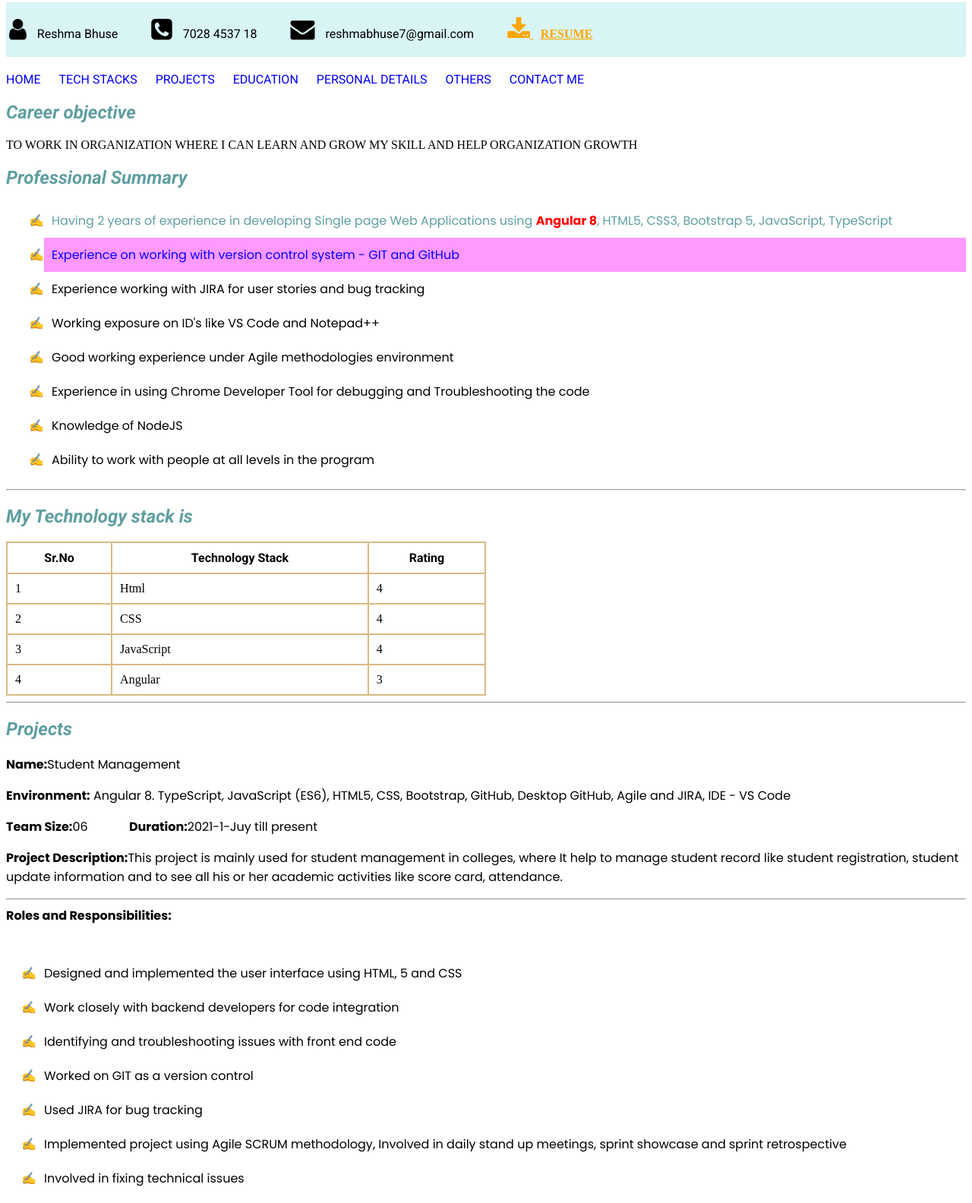
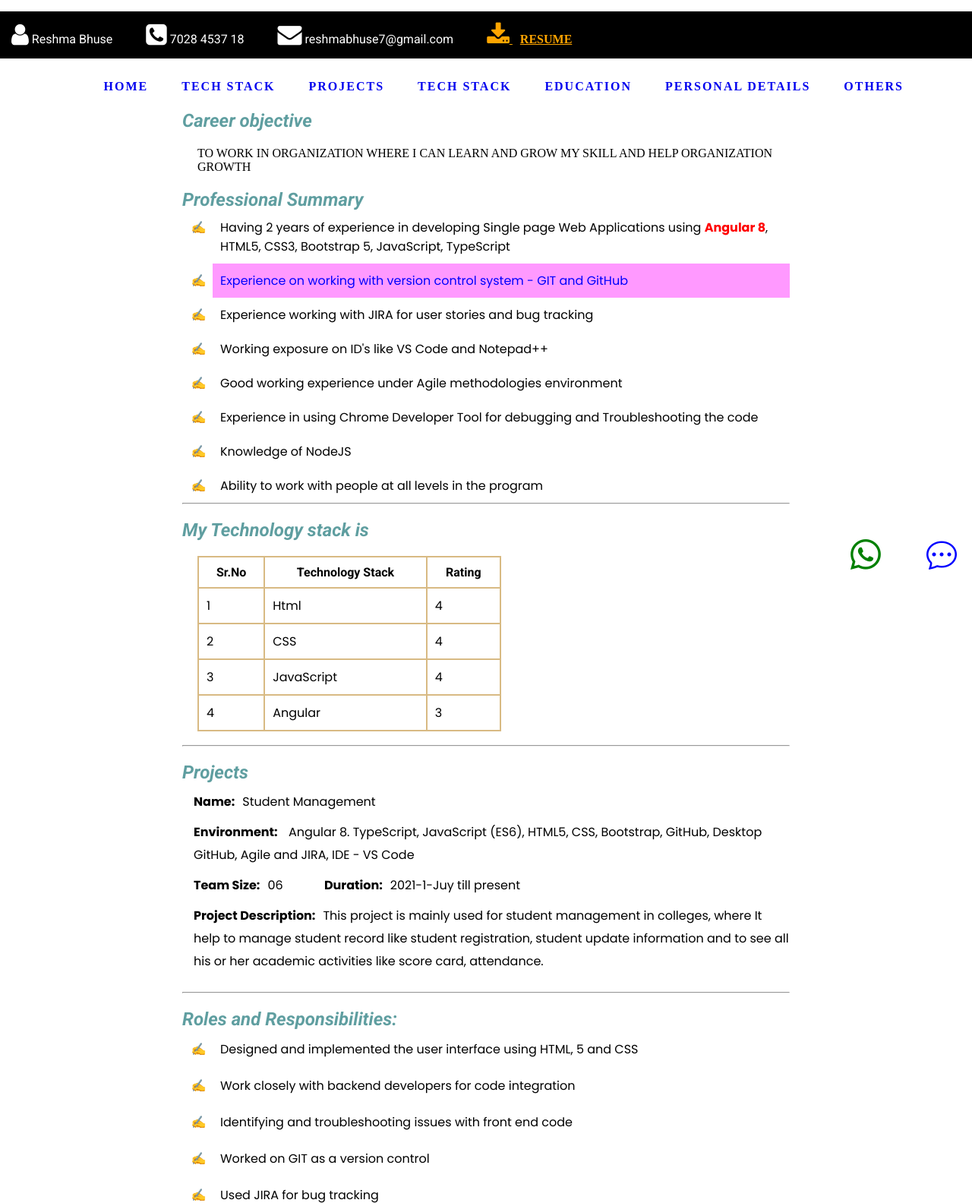
Before and after one commit to RbBhuse/my-profile, a plain HTML site: page index.html in a window 1280 px wide. Shown: the part 5-1589 px from the top of the page at 76% size. Drawn offline with nearby package versions, Linux system fonts and the light colour scheme.

Commit message:
Fix the header and Nav section using position property
Fix the header and Nav section using position property

```diff
--- a/index.html
+++ b/index.html
@@ -7,122 +7,11 @@
     <!-- CDN Link -->
 
     <link rel="stylesheet" href="https://cdnjs.cloudflare.com/ajax/libs/font-awesome/4.7.0/css/font-awesome.min.css">
-<!-- Font Family link-->
-<link rel="preconnect" href="https://fonts.googleapis.com">
-<link rel="preconnect" href="https://fonts.gstatic.com" crossorigin>
-<link href="https://fonts.googleapis.com/css2?family=Itim&family=Poppins:ital,wght@0,100;0,200;0,300;0,400;0,500;0,600;0,700;0,800;0,900;1,100;1,200;1,300;1,400;1,500;1,600;1,700;1,800;1,900&family=Roboto:ital,wght@0,100;0,300;0,400;0,500;0,700;0,900;1,100;1,300;1,400;1,500;1,700;1,900&display=swap" rel="stylesheet">
-<style>
-
-header{
-
-padding: 2px;
-
-background-color: rgb(216, 244, 245);
-
-}
-
-#resume{
-
-color: orange;
-
-font-weight: bolder;
-
-}
-
-.heading{
-
-color: cadetblue;
-
-font-style: italic;
-font-family: "Roboto", sans-serif;
-
-}
-
-.header-info{
-
-margin-right: 40px;
-
-margin-left: 10px;
-font-family: "Roboto", sans-serif;
-
-}
-
-#resume-text{
-
-margin-left: 10px;
-
-}
-.listSummary{
-  font-family: "Poppins", sans-serif;
-}
-.listSummary li{
-list-style-type: none;
-margin-left: 10px;
-}
-.listSummary li::marker{
-content:"✍️";
-}
-nav{
-  margin-top: 20px;
-}
-.nav-info{
-  margin-right: 20px;
-  text-decoration: none;
-  font-family: "Roboto", sans-serif;
-}
-li{
-  padding: 10px;
-}
-#angular{
-  color:red;
-  font-weight: bold;
-}
-#gitHub{
-  color: blue;
-  background-color: #ff99ff;
-}
-table,th,td,tr{
-  border: 2px solid rgb(216, 186, 131);
-  border-collapse: collapse;
-
-}
-td,th{
-  padding: 10px;
-}
-.techTable{
-  width: 50%;
-}
-.footer-icon{
-  margin-right: 30px;;
-}
-th{
-  font-family: "Roboto", sans-serif;
-}
-.roles li{
-  font-family: "Poppins", sans-serif;
-  list-style-type: none;
-}
-.roles li::marker{
-  content:"✍️";
-  margin-left: 10px;
-}
-#projectDesc::selection{
-
-background-color: rgb(241, 193, 104);
-
-}
-  #duration{
-    margin-left: 50px;
-  }
-  </style>
+<!--External CSS-->
+<link rel="stylesheet" href="style.css">
 </head>
 <body>
     <!-- Header section -->
-
-    <header>
-<p>
-
-
 
     <header>
 
@@ -141,7 +30,7 @@ background-color: rgb(241, 193, 104);
       <a href="assets/resume.pdf" download id="resume">  <i class="fa fa-download fa-2x" aria-hidden="true"></i> <span id="resume-text">RESUME</span>  </a>
 
 </header>
-</p>
+
 
 
     </header>
@@ -150,29 +39,38 @@ background-color: rgb(241, 193, 104);
 
     <!-- Navigation Section -->
 
-    <nav>
-<a href="#home" class="nav-info">HOME</a>
-<a href="#teckStack" class="nav-info">TECH STACKS</a>
-<a href="#project" class="nav-info">PROJECTS</a>
-<a href="#education" class="nav-info">EDUCATION</a>
-<a href="personalDetails.html" class="nav-info">PERSONAL DETAILS</a>
-<a href="others.html" class="nav-info">OTHERS</a>
-<a href="#contactMe" class="nav-info">CONTACT ME</a>
+    <nav id="navSection">
+
+      <ul>
+
+        <li><a href="#home">HOME</a> </li>
+
+        <li><a href="#techStack">TECH STACK</a> </li>
+
+        <li><a href="#project">PROJECTS</a></li>
+        <li><a href="#techStack">TECH STACK</a> </li>
+
+        <li><a href="#education">EDUCATION</a></li>
+
+        <li><a href="personalDetail.html" target="_blank">PERSONAL DETAILS</a></li>
+
+        <li> <a href="others.html" target="_blank">OTHERS</a></li>
+
+      </ul>
+
     </nav>
-
-
-
     <!-- Main Section -->
-
+    <section id="container">
       <section id="career">
-
   <!-- Career objective  Section -->
-<section>
+  <section id="career">
   <h2 class="heading">Career objective</h2>
   <p class="allContent">
     TO WORK IN ORGANIZATION WHERE I CAN LEARN AND GROW MY SKILL AND HELP ORGANIZATION GROWTH
   </p>
   </section>
+
+
   <!-- HOME Section -->
 
   <section id="home">
@@ -181,7 +79,7 @@ background-color: rgb(241, 193, 104);
 
       <ul class="listSummary">
 
-      <li style="color:cadetblue">Having 2 years of experience in developing Single page Web Applications using  <span id ="angular">Angular 8</span>, HTML5, CSS3, Bootstrap 5, JavaScript, TypeScript</li>
+        <li id="web">Having 2 years of experience in developing Single page Web Applications using  <span id ="angular">Angular 8</span>, HTML5, CSS3, Bootstrap 5, JavaScript, TypeScript</li>
 
         <li id="gitHub">Experience on working with version control system - GIT and GitHub</li>
 
@@ -239,7 +137,7 @@ background-color: rgb(241, 193, 104);
       </table>
 
     </section>
-
+  <br>
     <hr>
 
 
@@ -249,7 +147,7 @@ background-color: rgb(241, 193, 104);
     <section id="project">
 
       <h2 class="heading">Projects</h2>
-<div class="listSummary">
+  <div class="projectInfo">
       <p><b>Name:</b>Student Management </p>
 
       <p><b>Environment:</b> Angular 8. TypeScript, JavaScript (ES6), HTML5, CSS, Bootstrap, GitHub, Desktop GitHub, Agile and JIRA, IDE - VS Code<br>
@@ -259,12 +157,10 @@ background-color: rgb(241, 193, 104);
 
       <p id="projectDesc"><b>Project Description:</b>This project is mainly used for student management in colleges, where It help to manage student record like student registration, student update information and to see all his or her academic activities like score card, attendance.<br>
         </p>
-
+      <br>
       <hr>
-    <strong>Roles and Responsibilities:</strong><br>
-     <br>
       </div>
-
+      <h2 class="heading">Roles and Responsibilities:</h2>
     <ol  class="roles">
         <li>Designed and implemented the user interface using HTML, 5 and CSS</li>
         <li>Work closely with backend developers for code integration</li>
@@ -282,17 +178,13 @@ background-color: rgb(241, 193, 104);
 
     </section>
 
-
-
-
-
     <!-- Education Section -->
 
     <section id="education">
 
       <h2 class="heading">Education Details</h2>
 
-    <table>
+      <table class="techTable">
           <thead>
             <tr>
             <th>Qualification</th>
@@ -329,13 +221,13 @@ background-color: rgb(241, 193, 104);
     </section>
 
       </section>
-
+  <br>
    <hr>
 
       <!-- Footer section -->
        <br>
-    <footer>
-      <p  style="color: #003300; font-weight: bold;">FOLLOW US ON:</p>
+      <footer id="footerSection">
+        <h3 class="heading">FOLLOW US ON:</h3> <br>
        <a href="https://www.instagram.com/" target="_blank"><i class="fa fa-instagram fa-2x footer-icon" aria-hidden="true"></i></a>
 
         <a href="https://www.linkedin.com/" target="_blank"><i class="fa fa-linkedin-square fa-2x footer-icon" aria-hidden="true"></i></a>
@@ -343,17 +235,21 @@ background-color: rgb(241, 193, 104);
         <a href="https://www.facebook.com/" target="_blank"><i class="fa fa-facebook-official fa-2x footer-icon" aria-hidden="true"></i></a>
 
       </footer>
-        <br>
-        <br>
 
-        <section id="contactMe" class="allContent">
+          <section id="contactMe">
 
               <!-- Copy write section -->
 
-            Copyright &copy;2024 Reshma Bhuse, Inc. All rights reserved.
+              <br>Copyright &copy;2024 Reshma Bhuse, Inc. All rights reserved.
 
             </section>
 
+          </section>
 
+<!-- Chat Icon Section -->
+<section class="chatIcon">
+  <span><i class="bi bi-whatsapp "></i></span>
+    <span><i class="bi bi-chat-dots"></i></span>
+</section>
 </body>
 </html>
--- /dev/null
+++ b/style.css
@@ -0,0 +1,187 @@
+@import url('https://fonts.googleapis.com/css2?family=Poppins:ital,wght@0,100;0,200;0,300;0,400;0,500;0,600;0,700;0,800;0,900;1,100;1,200;1,300;1,400;1,500;1,600;1,700;1,800;1,900&family=Roboto:ital,wght@0,100;0,300;0,400;0,500;0,700;0,900;1,100;1,300;1,400;1,500;1,700;1,900&display=swap');
+@import url("https://cdn.jsdelivr.net/npm/bootstrap-icons@1.11.3/font/bootstrap-icons.min.css");
+*{
+    margin: 0;
+    box-sizing: border-box;
+    list-style-type: none;
+
+}
+ /* header section */
+header{
+
+padding: 15px;
+
+background-color:black;
+color: white;
+position: fixed;
+width: 100%;
+
+}
+
+#resume{
+
+color: orange;
+
+font-weight: bolder;
+
+}
+/* all heading in page */
+.heading{
+
+color: cadetblue;
+
+font-style: italic;
+font-family: "Roboto", sans-serif;
+margin-top: 20px;
+}
+
+.header-info{
+
+margin-right: 40px;
+
+font-family: "Roboto", sans-serif;
+}
+
+#resume-text{
+
+margin-left: 10px;
+
+}
+ /* Navigation Section */
+
+ #navSection{
+
+  padding: 10px;
+  text-align: right;
+ position: fixed;
+ top: 100px;
+ right: 40px ;
+}
+
+#navSection li{
+
+  display: inline;
+  margin-right: 40px;
+}
+#navSection a{
+  text-decoration: none;
+  letter-spacing: 2px;
+  font-weight: bold;
+
+}
+/* Main section */
+#container{
+  position: relative;
+  width: 800px;
+  margin: 20px auto;
+  top: 130px;
+
+}
+/* Home section */
+#angular{
+  color:red;
+  font-weight: bold;
+}
+#gitHub{
+  color: blue;
+  background-color: #ff99ff;
+}
+.listSummary{
+  font-family: "Poppins", sans-serif;
+}
+.listSummary li{
+list-style-type: none;
+padding: 10px;
+}
+.listSummary .web{
+color:cadetblue;
+ margin-top: 10px;
+}
+.listSummary li::marker{
+content:"✍️  ";
+}
+table,th,td,tr{
+  border: 2px solid rgb(216, 186, 131);
+  border-collapse: collapse;
+  font-family: "Poppins", sans-serif;
+
+}
+/* career  section  */
+.allContent{
+  margin-top: 20px;
+  margin-left: 20px;
+}
+/* all table section in TechStack and  Education section  */
+td,th{
+  padding: 10px;
+}
+th{
+  font-family: "Roboto", sans-serif;
+}
+.techTable{
+  width: 50%;
+  margin-top: 20px;
+  margin-left: 20px;
+}
+/* Project section */
+#project{
+  font-family: "Poppins", sans-serif;
+
+}
+.projectInfo{
+  margin-top: 10px;
+}
+.projectInfo p{
+  margin-top: 10px;
+  margin-left: 15px;
+  line-height: 30px;
+}
+.projectInfo b{
+  margin-right: 10px;
+}
+#projectDesc::selection{
+
+  background-color: rgb(241, 193, 104);
+
+  }
+  #duration{
+    margin-left: 50px;
+  }
+
+  /* Roles and responsibility section */
+  .roles li{
+    font-family: "Poppins", sans-serif;
+    list-style-type: none;
+    margin-top: 3px;
+    padding: 10px;
+  }
+  .roles li::marker{
+    content:"✍️  ";
+  }
+
+/* Footer section */
+.footer-icon{
+  margin-right: 30px;
+  margin-left: 15px;
+}
+
+#contactMe{
+  font-family: "Poppins", sans-serif;
+  margin-left: 15px;
+}
+
+/* bottom Icon */
+.chatIcon span{
+
+  font-size: 40px;
+  position: fixed;
+  bottom: 40px;
+  right: 20px;
+  display: inline;
+  color: blue;
+
+  }
+  .chatIcon .bi-whatsapp {
+    color: green;
+    margin-right: 100px;
+  }
```
Lines whose indentation alone changed are shown as unchanged.
